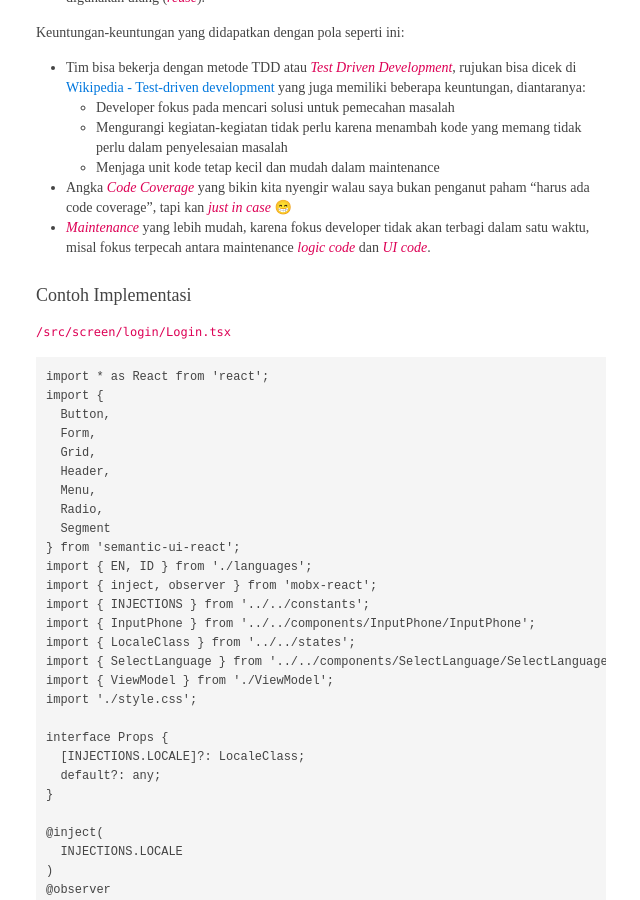
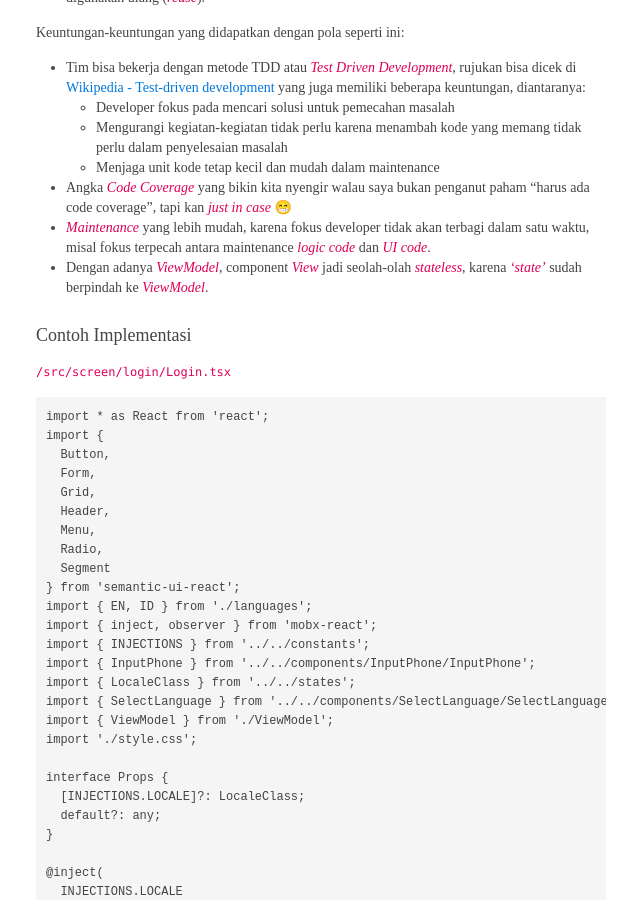
Before and after one commit to sendz/sendz.github.io, a Jekyll site: the page built from _posts/2018-09-24-arsitektur-proyek-reactjs-dengan-mvvm-pattern.md, in a window 1280 px wide and 900 px high, scrolled down 2110 px. Shown: the whole window, without its empty margins (319-959 px from the left). Built offline with Jekyll 4.4.1, drawn with Linux system fonts in a browser that asks for light colours; nearby versions of some CDN libraries; emoji names are drawn with the system emoji font; some web fonts are replaced.

Commit message:
Add pros

```diff
--- a/_posts/2018-09-24-arsitektur-proyek-reactjs-dengan-mvvm-pattern.md
+++ b/_posts/2018-09-24-arsitektur-proyek-reactjs-dengan-mvvm-pattern.md
@@ -63,6 +63,7 @@ Keuntungan-keuntungan yang didapatkan dengan pola seperti ini:
   * Menjaga unit kode tetap kecil dan mudah dalam maintenance
 * Angka *Code Coverage* yang bikin kita nyengir walau saya bukan penganut paham "harus ada code coverage", tapi kan *just in case* :grin:
 * *Maintenance* yang lebih mudah, karena fokus developer tidak akan terbagi dalam satu waktu, misal fokus terpecah antara maintenance *logic code* dan *UI code*.
+* Dengan adanya *ViewModel*, component *View* jadi seolah-olah *stateless*, karena *'state'* sudah berpindah ke *ViewModel*.
 
 ### Contoh Implementasi
 
```
